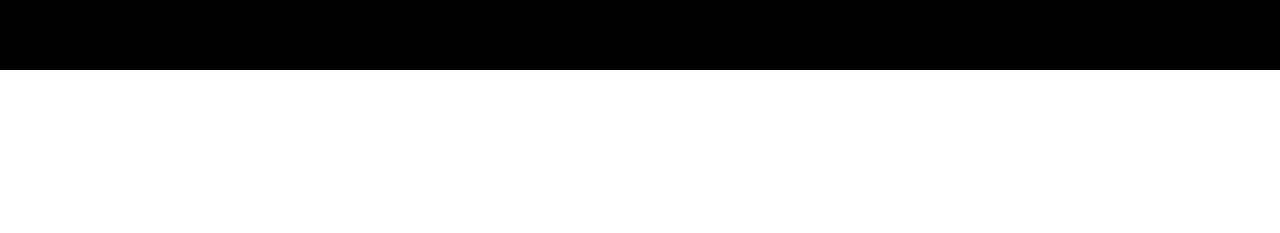
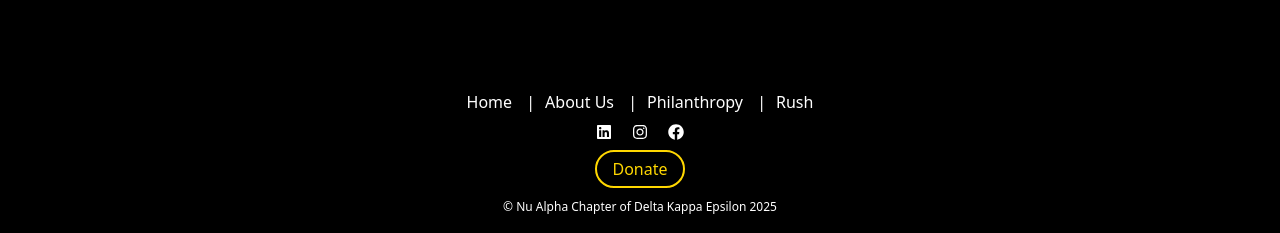
Before and after one commit to Delta-Kappa-Epsilon-Nu-Alpha/DKE-site, a Next.js app: page /rush in a window 1280 px wide. Shown: the part 4290-4523 px from the top of the page. Before the commit the page ends 4360 px from the top, so only its background shows below. Built offline with nearby package versions, Linux system fonts and the light colour scheme.

Commit message:
footer (beer 3)

```diff
--- /dev/null
+++ b/app/components/Footer.tsx
@@ -0,0 +1,84 @@
+import React from "react";
+import Link from "next/link";
+import { FaLinkedin, FaInstagram, FaFacebook } from "react-icons/fa";
+
+const Footer = () => {
+  return (
+    <footer
+      style={{
+        backgroundColor: "black",
+        color: "white",
+        padding: "20px",
+        textAlign: "center",
+      }}
+    >
+      <div style={{ marginBottom: "10px" }}>
+        <Link href="/" style={{ color: "white", margin: "0 10px" }}>
+          Home
+        </Link>{" "}
+        |
+        <Link href="/about" style={{ color: "white", margin: "0 10px" }}>
+          About Us
+        </Link>{" "}
+        |
+        <Link href="/philanthropy" style={{ color: "white", margin: "0 10px" }}>
+          Philanthropy
+        </Link>{" "}
+        |
+        <Link href="/rush" style={{ color: "white", margin: "0 10px" }}>
+          Rush
+        </Link>
+      </div>
+      <div
+        style={{
+          marginBottom: "10px",
+          display: "flex",
+          justifyContent: "center",
+        }}
+      >
+        <a
+          href="https://www.linkedin.com"
+          style={{ color: "white", margin: "0 10px" }}
+        >
+          <FaLinkedin />
+        </a>
+        <a
+          href="https://www.instagram.com"
+          style={{ color: "white", margin: "0 10px" }}
+        >
+          <FaInstagram />
+        </a>
+        <a
+          href="https://www.facebook.com"
+          style={{ color: "white", margin: "0 10px" }}
+        >
+          <FaFacebook />
+        </a>
+      </div>
+      <div style={{ marginBottom: "10px" }}>
+        <Link
+          href="https://collect.crowded.me/collection/8620c6a3-2b16-4adc-925e-d52526098ace"
+          passHref
+        >
+          <button
+            style={{
+              cursor: "pointer",
+              border: "2px solid gold",
+              color: "gold",
+              backgroundColor: "transparent",
+              padding: "5px 15px",
+              borderRadius: "20px",
+            }}
+          >
+            Donate
+          </button>
+        </Link>
+      </div>
+      <div style={{ fontSize: "12px" }}>
+        © Nu Alpha Chapter of Delta Kappa Epsilon 2025
+      </div>
+    </footer>
+  );
+};
+
+export default Footer;
--- a/app/layout.tsx
+++ b/app/layout.tsx
@@ -1,5 +1,6 @@
 import type { Metadata } from "next";
 import Header from "./components/Header";
+import Footer from "./components/Footer";
 import "./globals.css";
 
 export const metadata: Metadata = {
@@ -40,6 +41,7 @@
       <body className="min-h-screen">
         <Header />
         <main className="relative z-10 pt-16">{children}</main>
+        <Footer />
       </body>
     </html>
   );
--- a/app/rush/page.tsx
+++ b/app/rush/page.tsx
@@ -385,7 +385,7 @@
 
           // Handle text visibility
           if (images.length > 0) {
-            const firstImage = images[0];
+            const firstImage = images[0]
             const rect = firstImage.getBoundingClientRect();
 
             if (rect.top >= 0 && rect.bottom <= window.innerHeight) {
--- a/package.json
+++ b/package.json
@@ -21,6 +21,7 @@
     "next-themes": "^0.4.6",
     "react": "^19.0.0",
     "react-dom": "^19.0.0",
+    "react-icons": "^5.5.0",
     "tailwind-merge": "^3.3.0"
   },
   "devDependencies": {
```
Also changed, not shown: 1 other file (tests, documents, lock files or other folders).
